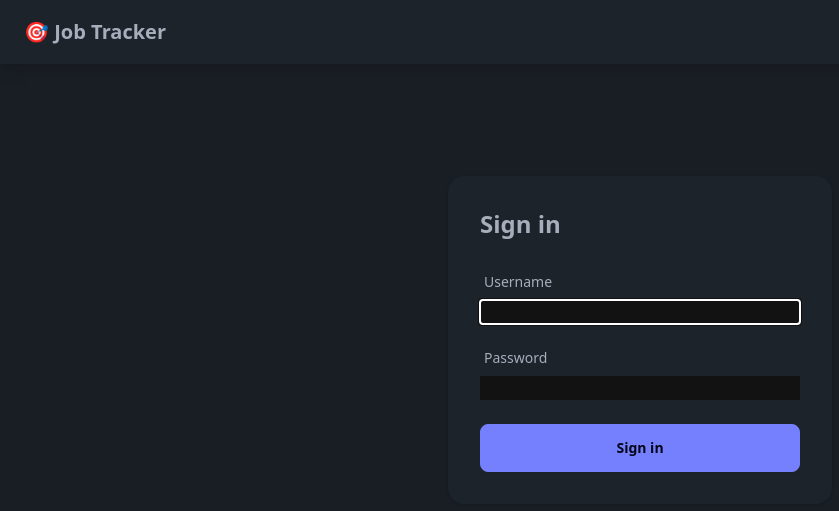
After one commit to juan-arroyo/job-tracker, a Django app: page /accounts/login/ in a window 1280 px wide. The commit adds this page. Shown: the top 511 px of the page, without its empty margins (0-839 px from the left). Run offline with Django 5.2, Linux system fonts and the light colour scheme; some libraries are stand-ins or nearby versions.

Commit message:
feat: add login/logout with Django auth and protected views

```diff
--- a/backend/config/urls.py
+++ b/backend/config/urls.py
@@ -3,6 +3,8 @@ from django.urls import path, include
 
 urlpatterns = [
     path("admin/", admin.site.urls),
+    # Django built-in auth views — login, logout, password change, etc.
+    path("accounts/", include("django.contrib.auth.urls")),
     # delegate all tracker URLs to the tracker app
     path("", include("tracker.urls", namespace="tracker")),
 ]
--- /dev/null
+++ b/backend/tracker/templates/registration/login.html
@@ -0,0 +1,41 @@
+{% extends "tracker/base.html" %}
+{% block title %}Login — Job Tracker{% endblock %}
+{% block content %}
+
+<div class="flex justify-center mt-20">
+    <div class="card bg-base-100 shadow w-full max-w-sm">
+        <div class="card-body">
+            <h1 class="card-title text-2xl mb-4">Sign in</h1>
+
+            <!-- Django auth form — renders username and password fields -->
+            <form method="post">
+                {% csrf_token %}
+
+                {% if form.errors %}
+                <!-- Show error if credentials are wrong -->
+                <div class="alert alert-error mb-4">
+                    <span>Invalid username or password.</span>
+                </div>
+                {% endif %}
+
+                <div class="form-control mb-4">
+                    <label class="label">
+                        <span class="label-text">Username</span>
+                    </label>
+                    {{ form.username }}
+                </div>
+
+                <div class="form-control mb-6">
+                    <label class="label">
+                        <span class="label-text">Password</span>
+                    </label>
+                    {{ form.password }}
+                </div>
+
+                <button type="submit" class="btn btn-primary w-full">Sign in</button>
+            </form>
+        </div>
+    </div>
+</div>
+
+{% endblock %}
--- a/backend/tracker/templates/tracker/base.html
+++ b/backend/tracker/templates/tracker/base.html
@@ -21,10 +21,20 @@
                 🎯 Job Tracker
             </a>
         </div>
-        <div class="flex gap-4">
+        <div class="flex items-center gap-2">
+            {% if user.is_authenticated %}
             <a href="{% url 'tracker:company_list' %}" class="btn btn-ghost btn-sm">Companies</a>
             <a href="{% url 'tracker:application_list' %}" class="btn btn-ghost btn-sm">Applications</a>
             <a href="{% url 'tracker:contact_list' %}" class="btn btn-ghost btn-sm">Contacts</a>
+            <!-- Divider — visually separates nav links from user actions -->
+            <div class="w-px h-5 bg-base-content/20 mx-2"></div>
+            <form method="post" action="{% url 'logout' %}">
+                {% csrf_token %}
+                <button type="submit" class="btn btn-ghost btn-sm text-base-content/50">
+                    {{ user.username }} · Logout
+                </button>
+            </form>
+            {% endif %}
         </div>
     </nav>
 
```
Also changed, not shown: backend/config/settings/base.py (+9 -0 lines), backend/tracker/views.py (+20 -0 lines).
